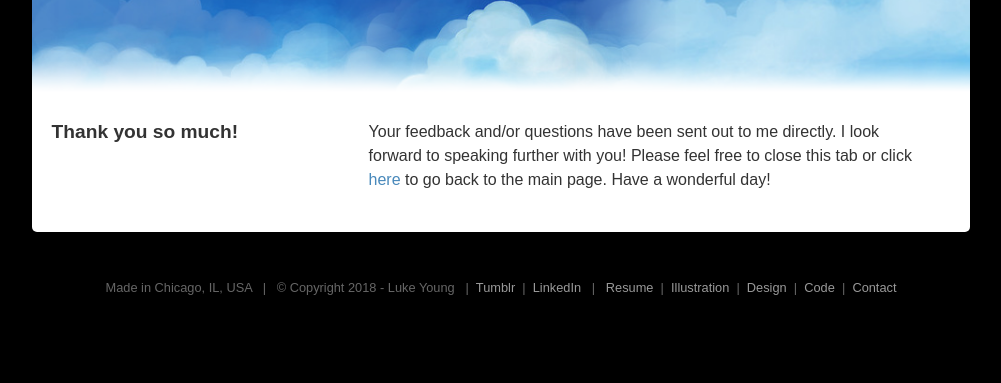
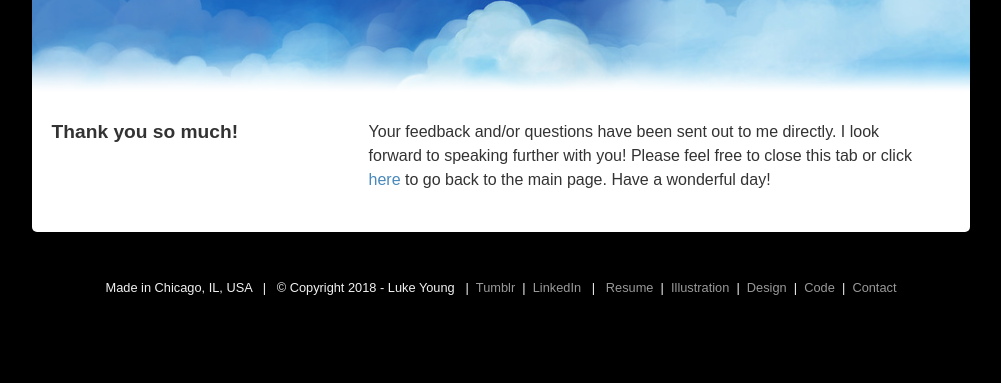
Before and after one commit to thelukester777/portfolio, a PHP site: page /thank-you.html in a window 1280 px wide. Shown: the part 56-439 px from the top of the page, without its empty margins (139-1140 px from the left). Run offline with PHP 8.4, Linux system fonts and the light colour scheme.

Commit message:
Updating the span tag in footer to have better contrasting color.

```diff
--- a/css/main.css
+++ b/css/main.css
@@ -231,7 +231,7 @@ nav.idea ul li a:hover {color:#fff;}
 
 
 /***** Footer *****/
-footer {color:#666;font-size:.8em;height:20px;line-height:2em;margin:0 auto 50px auto;max-width:978px;text-align:center;}
+footer {color:#f1f1f1;font-size:.8em;height:20px;line-height:2em;margin:0 auto 50px auto;max-width:978px;text-align:center;}
 footer a,footer a:link,footer a:visited{color:#999;}
 footer a:hover{color:#fff;}
 
```
